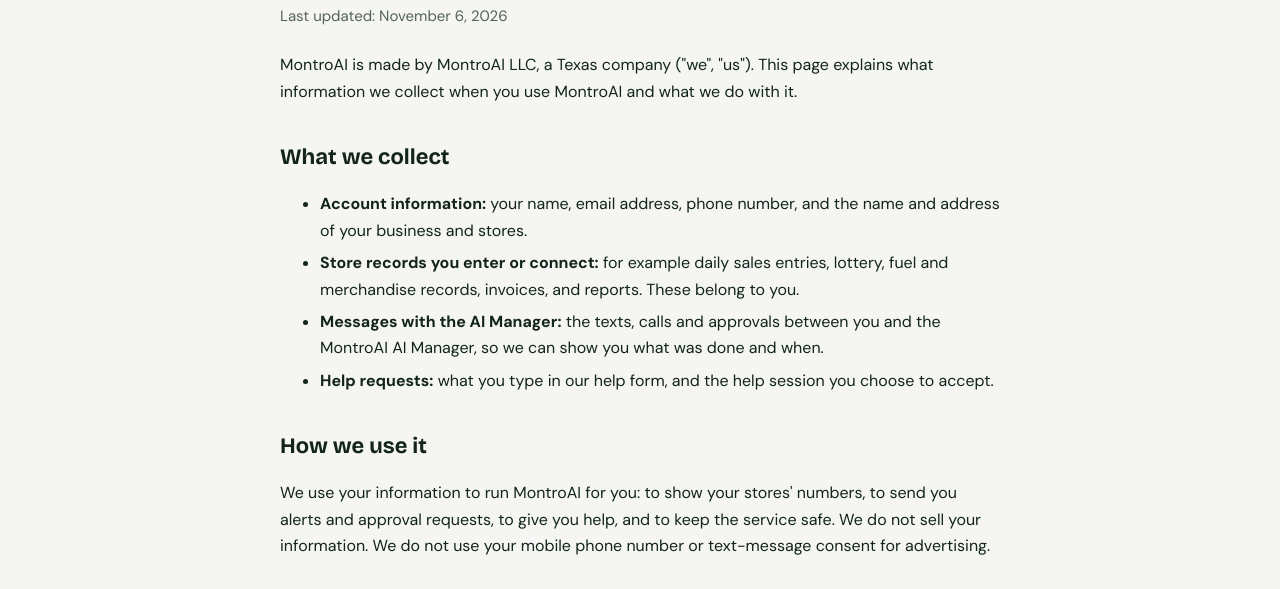
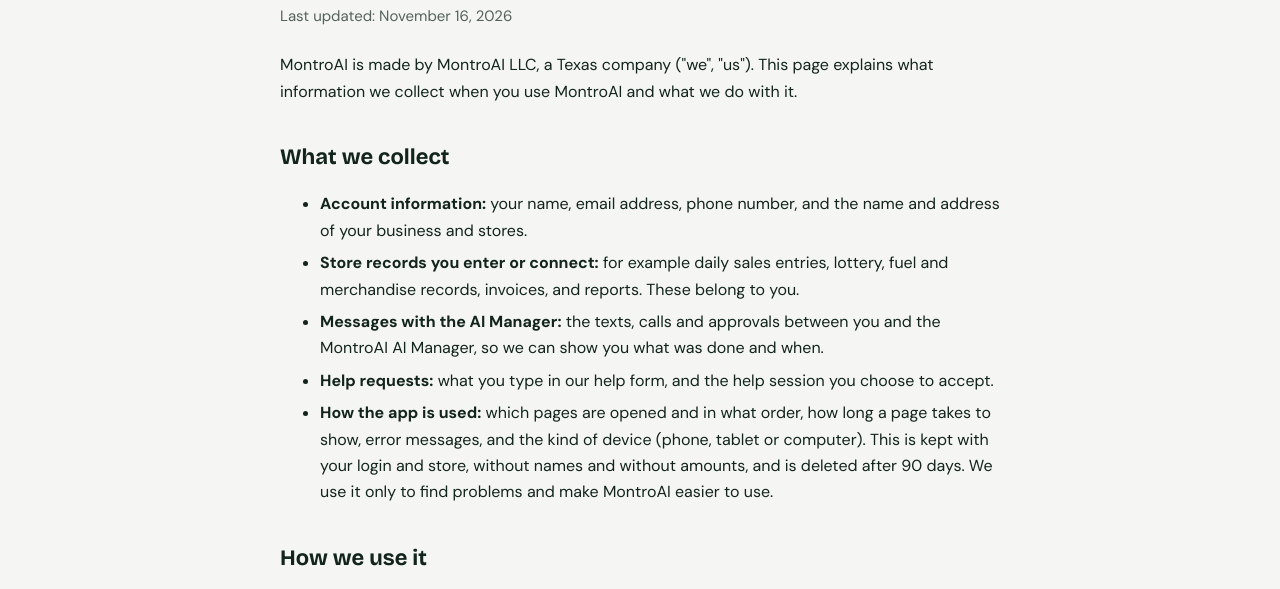
Before and after one commit to abdulmomin1955/montro-ai-site, a plain HTML site: page privacy.html in a window 1280 px wide. Shown: the part 162-751 px from the top of the page. Drawn offline with nearby package versions, Linux system fonts and the light colour scheme.

Commit message:
Privacy and terms: how the app is used is recorded without names or amounts, kept 90 days
Co-Authored-By: Claude Opus 5.5 <noreply@anthropic.com>
Claude-Session: https://claude.ai/code/session_016jS4jNbCy5TxRRt9Bq354Y

```diff
--- a/privacy.html
+++ b/privacy.html
@@ -31,7 +31,7 @@
 <div class="nav"><a class="logo" href="index.html"><div class="logo-mark">M</div><div class="logo-name">MontroAI</div></a><a href="help.html">Get Help</a></div>
 <main>
 <h1>Privacy Policy</h1>
-<p class="upd">Last updated: November 6, 2026</p>
+<p class="upd">Last updated: November 16, 2026</p>
 <p>MontroAI is made by MontroAI LLC, a Texas company ("we", "us"). This page explains what information we collect when you use MontroAI and what we do with it.</p>
 
 <h2>What we collect</h2>
@@ -40,6 +40,7 @@
   <li><b>Store records you enter or connect:</b> for example daily sales entries, lottery, fuel and merchandise records, invoices, and reports. These belong to you.</li>
   <li><b>Messages with the AI Manager:</b> the texts, calls and approvals between you and the MontroAI AI Manager, so we can show you what was done and when.</li>
   <li><b>Help requests:</b> what you type in our help form, and the help session you choose to accept.</li>
+  <li><b>How the app is used:</b> which pages are opened and in what order, how long a page takes to show, error messages, and the kind of device (phone, tablet or computer). This is kept with your login and store, without names and without amounts, and is deleted after 90 days. We use it only to find problems and make MontroAI easier to use.</li>
 </ul>
 
 <h2>How we use it</h2>
```
Also changed, not shown: terms.html (+2 -1 lines).
